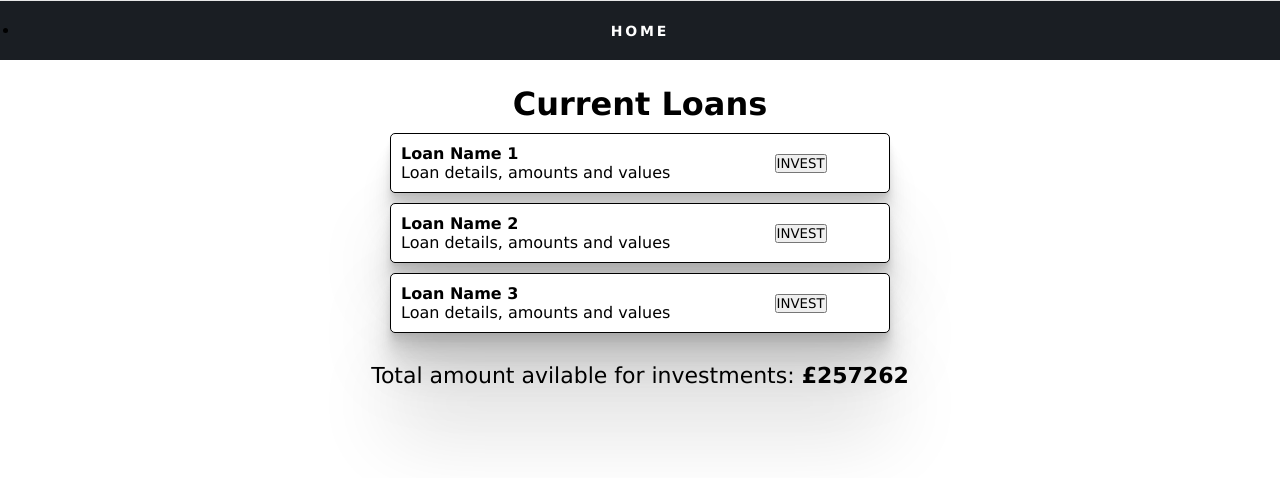
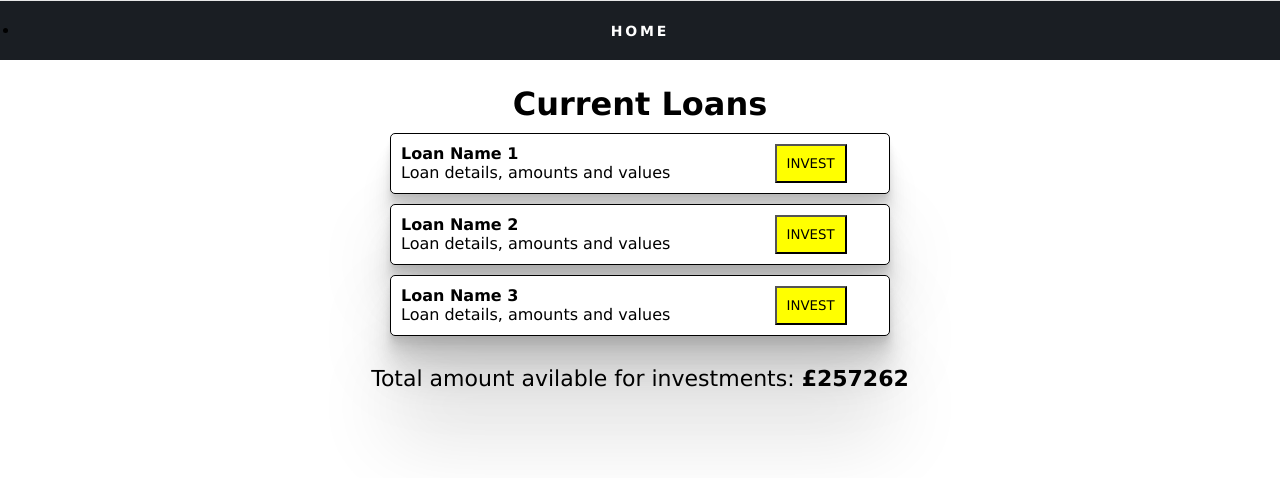
Before and after one commit to omarhusseindev/Invest-API, a React (Create React App) app: page / in a window 1280 px wide. Shown: the top 478 px of the page. Built offline with nearby package versions, Linux system fonts and the light colour scheme.

Commit message:
style tweaks

```diff
--- a/src/App.css
+++ b/src/App.css
@@ -30,7 +30,8 @@
 }
 
 .loanBox button {
-  margin-top: 10px;
+  background: yellow;
+  padding: 10px;
 }
 
 .details {
```
